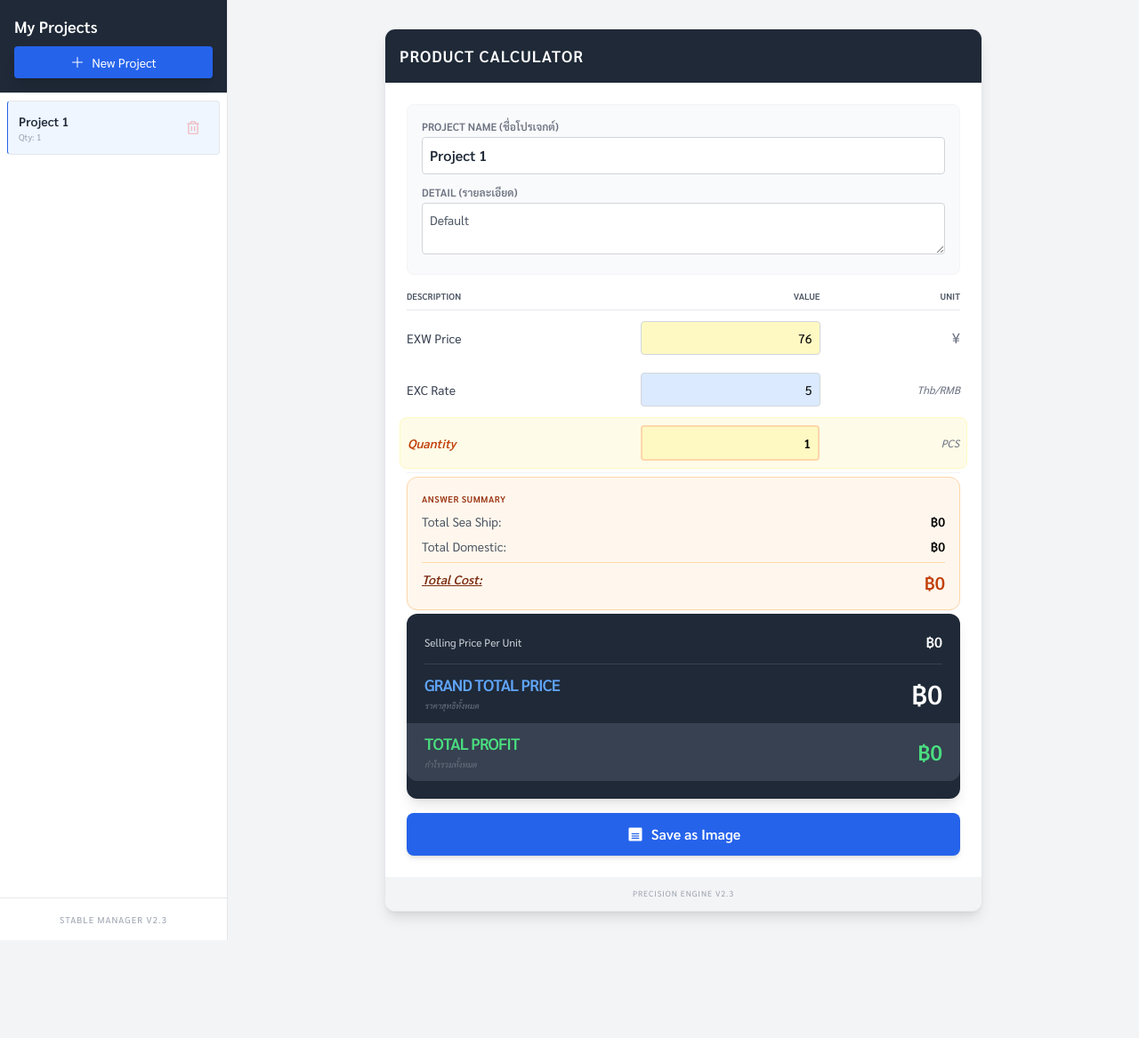
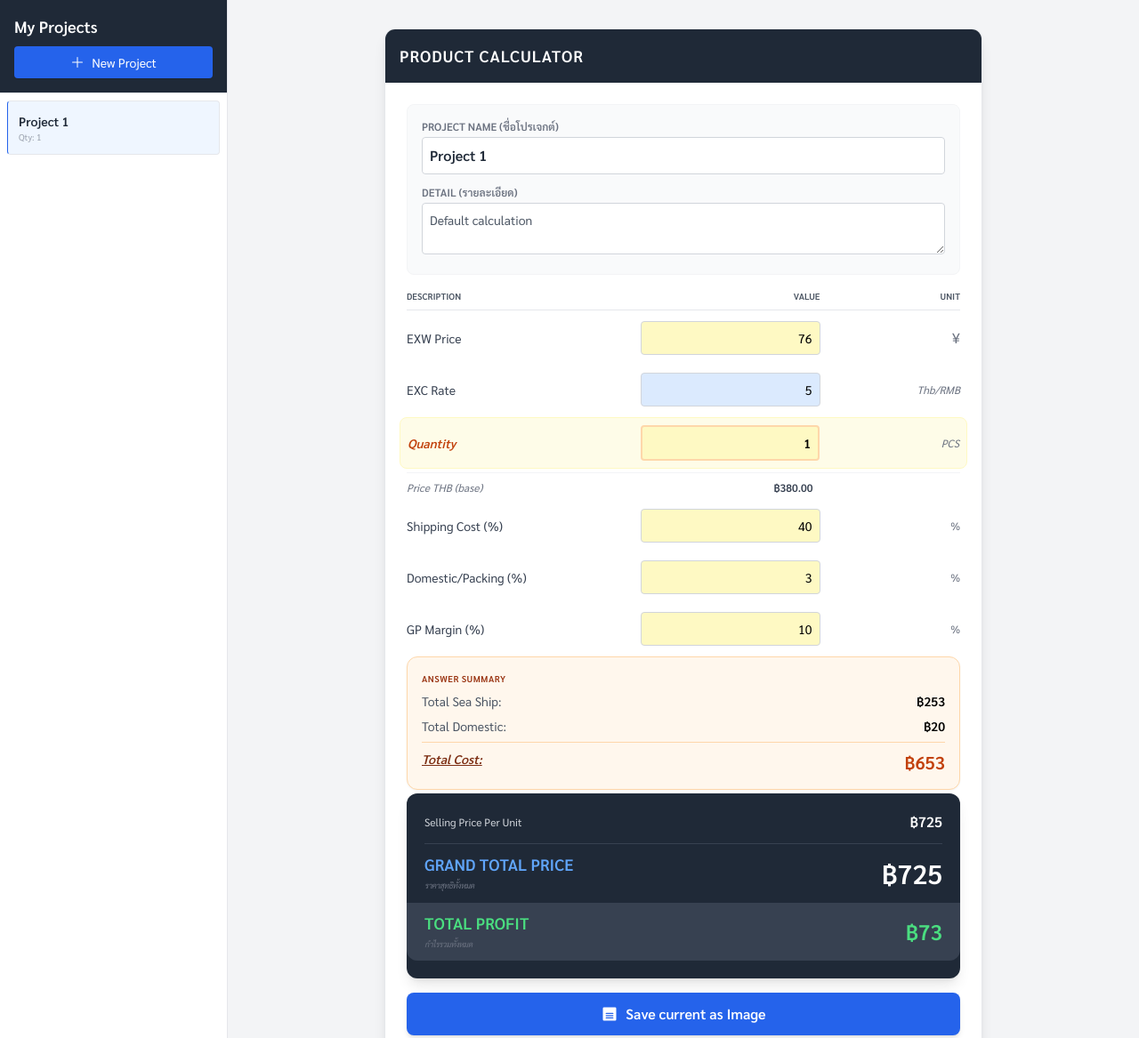
Before and after one commit to HubNart121/CalCostProductImport, a plain HTML site: page index.html in a window 1280 px wide. Shown: the top 1167 px of the page at 89% size. Before the commit the page ends 1057 px from the top, so only its background shows below. Drawn offline with nearby package versions, Linux system fonts and the light colour scheme.

Commit message:
Update index.html

```diff
--- a/index.html
+++ b/index.html
@@ -3,7 +3,7 @@
 <head>
     <meta charset="UTF-8">
     <meta name="viewport" content="width=device-width, initial-scale=1.0">
-    <title>Multi-Project Product Calculator v2.3</title>
+    <title>Multi-Project Product Calculator</title>
     <script src="https://cdn.tailwindcss.com"></script>
     <script src="https://cdnjs.cloudflare.com/ajax/libs/html2canvas/1.4.1/html2canvas.min.js"></script>
     <link href="https://fonts.googleapis.com/css2?family=Sarabun:wght@300;400;600&display=swap" rel="stylesheet">
@@ -24,14 +24,6 @@
             border-left: 4px solid #2563eb;
             background-color: #eff6ff;
         }
-        /* แก้ไขให้ปุ่มลบเห็นชัดขึ้น */
-        .delete-btn-sidebar {
-            opacity: 0.4;
-            transition: opacity 0.2s;
-        }
-        .delete-btn-sidebar:hover {
-            opacity: 1;
-        }
     </style>
 </head>
 <body class="bg-gray-100 min-h-screen">
@@ -42,16 +34,16 @@
         <div class="w-full md:w-64 bg-white border-r border-gray-200 flex flex-col no-print">
             <div class="p-4 border-b bg-gray-800">
                 <h2 class="text-white font-bold text-lg">My Projects</h2>
-                <button onclick="addNewProject()" class="mt-2 w-full bg-blue-600 hover:bg-blue-700 text-white text-sm py-2 px-3 rounded flex items-center justify-center gap-2 transition shadow-lg">
+                <button onclick="addNewProject()" class="mt-2 w-full bg-blue-600 hover:bg-blue-700 text-white text-sm py-2 px-3 rounded flex items-center justify-center gap-2 transition shadow-sm">
                     <svg xmlns="http://www.w3.org/2000/svg" width="16" height="16" fill="currentColor" viewBox="0 0 256 256"><path d="M224,128a8,8,0,0,1-8,8H136v80a8,8,0,0,1-16,0V136H40a8,8,0,0,1,0-16h80V40a8,8,0,0,1,16,0v80h80A8,8,0,0,1,224,128Z"></path></svg>
                     New Project
                 </button>
             </div>
             <div id="project-list" class="flex-1 overflow-y-auto p-2 space-y-1">
-                <!-- Projects rendered here -->
+                <!-- Projects will be rendered here -->
             </div>
-            <div class="p-4 border-t text-[10px] text-gray-400 text-center uppercase tracking-widest">
-                Stable Manager v2.3
+            <div class="p-4 border-t text-[10px] text-gray-400 text-center uppercase">
+                Project Manager v2.2
             </div>
         </div>
 
@@ -62,10 +54,8 @@
                 <!-- Main Header -->
                 <div class="bg-gray-800 p-4 flex justify-between items-center">
                     <h1 class="text-white text-lg font-semibold uppercase tracking-wider">Product Calculator</h1>
-                    <!-- Main Delete Button -->
-                    <button onclick="handleDeleteProject(currentProjectId, event)" class="bg-red-900/30 text-red-400 hover:bg-red-600 hover:text-white p-2 rounded no-export transition flex items-center gap-1 text-xs" title="Delete Project">
-                        <svg xmlns="http://www.w3.org/2000/svg" width="18" height="18" fill="currentColor" viewBox="0 0 256 256"><path d="M216,48H176V40a24,24,0,0,0-24-24H104A24,24,0,0,0,80,40v8H40a8,8,0,0,0,0,16h8V208a16,16,0,0,0,16,16H192a16,16,0,0,0,16-16V64h8a8,8,0,0,0,0-16ZM96,40a8,8,0,0,1,8-8h48a8,8,0,0,1,8,8v8H96Zm96,168H64V64H192ZM112,104v64a8,8,0,0,1-16,0V104a8,8,0,0,1,16,0Zm48,0v64a8,8,0,0,1-16,0V104a8,8,0,0,1,16,0Z"></path></svg>
-                        <span>DELETE</span>
+                    <button onclick="handleDeleteCurrent(event)" class="text-red-400 hover:text-red-300 p-2 rounded no-export transition" title="Delete Current Project">
+                        <svg xmlns="http://www.w3.org/2000/svg" width="22" height="22" fill="currentColor" viewBox="0 0 256 256"><path d="M216,48H176V40a24,24,0,0,0-24-24H104A24,24,0,0,0,80,40v8H40a8,8,0,0,0,0,16h8V208a16,16,0,0,0,16,16H192a16,16,0,0,0,16-16V64h8a8,8,0,0,0,0-16ZM96,40a8,8,0,0,1,8-8h48a8,8,0,0,1,8,8v8H96Zm96,168H64V64H192ZM112,104v64a8,8,0,0,1-16,0V104a8,8,0,0,1,16,0Zm48,0v64a8,8,0,0,1-16,0V104a8,8,0,0,1,16,0Z"></path></svg>
                     </button>
                 </div>
 
@@ -91,7 +81,6 @@
                             <div class="col-span-3 text-right">Unit</div>
                         </div>
 
-                        <!-- EXW Price -->
                         <div class="grid grid-cols-12 gap-2 items-center py-2">
                             <div class="col-span-5 text-gray-700 font-medium text-sm">EXW Price</div>
                             <div class="col-span-4">
@@ -101,7 +90,6 @@
                             <div class="col-span-3 text-right text-gray-500">¥</div>
                         </div>
 
-                        <!-- EXC Rate -->
                         <div class="grid grid-cols-12 gap-2 items-center py-2">
                             <div class="col-span-5 text-gray-700 font-medium text-sm">EXC Rate</div>
                             <div class="col-span-4">
@@ -111,7 +99,6 @@
                             <div class="col-span-3 text-right text-gray-500 text-xs italic">Thb/RMB</div>
                         </div>
 
-                        <!-- Quantity -->
                         <div class="grid grid-cols-12 gap-2 items-center py-2 bg-yellow-50 rounded-lg px-2 -mx-2 border border-yellow-100">
                             <div class="col-span-5 text-orange-700 font-bold italic text-sm">Quantity</div>
                             <div class="col-span-4">
@@ -123,7 +110,40 @@
 
                         <hr class="my-4 border-gray-100">
 
-                        <!-- Pricing Table Summary -->
+                        <div class="grid grid-cols-12 gap-2 items-center py-1 text-xs">
+                            <div class="col-span-5 text-gray-500 italic">Price THB (base)</div>
+                            <div class="col-span-4 text-right pr-2 font-semibold text-gray-700" id="product_price_thb">฿0.00</div>
+                            <div class="col-span-3"></div>
+                        </div>
+
+                        <div class="grid grid-cols-12 gap-2 items-center py-2">
+                            <div class="col-span-5 text-gray-700 text-sm">Shipping Cost (%)</div>
+                            <div class="col-span-4">
+                                <input type="number" id="ship_pct" oninput="updateProjectData('shipPct', this.value)" step="0.01"
+                                    class="w-full text-right p-2 border border-gray-300 rounded input-yellow text-sm outline-none">
+                            </div>
+                            <div class="col-span-3 text-right text-gray-500 text-xs">%</div>
+                        </div>
+
+                        <div class="grid grid-cols-12 gap-2 items-center py-2">
+                            <div class="col-span-5 text-gray-700 text-sm">Domestic/Packing (%)</div>
+                            <div class="col-span-4">
+                                <input type="number" id="domestic_pct" oninput="updateProjectData('domesticPct', this.value)" step="0.01"
+                                    class="w-full text-right p-2 border border-gray-300 rounded input-yellow text-sm outline-none">
+                            </div>
+                            <div class="col-span-3 text-right text-gray-500 text-xs">%</div>
+                        </div>
+
+                        <div class="grid grid-cols-12 gap-2 items-center py-2">
+                            <div class="col-span-5 text-gray-700 text-sm">GP Margin (%)</div>
+                            <div class="col-span-4">
+                                <input type="number" id="gp_pct" oninput="updateProjectData('gpPct', this.value)" step="0.01"
+                                    class="w-full text-right p-2 border border-gray-300 rounded input-yellow text-sm outline-none">
+                            </div>
+                            <div class="col-span-3 text-right text-gray-500 text-xs">%</div>
+                        </div>
+
+                        <!-- Answer Summary -->
                         <div class="mt-6 p-4 bg-orange-50 border border-orange-200 rounded-xl space-y-2 shadow-sm">
                             <h3 class="text-orange-800 font-bold text-[10px] uppercase tracking-wider">Answer Summary</h3>
                             <div class="flex justify-between text-sm">
@@ -140,7 +160,7 @@
                             </div>
                         </div>
 
-                        <!-- Final Display -->
+                        <!-- Results -->
                         <div class="bg-gray-800 rounded-xl p-5 mt-6 space-y-3 shadow-lg">
                             <div class="flex justify-between items-center text-gray-300 text-xs">
                                 <span>Selling Price Per Unit</span>
@@ -148,38 +168,31 @@
                             </div>
                             <div class="flex justify-between items-center border-t border-gray-700 pt-3">
                                 <div>
-                                    <span class="text-blue-400 font-bold text-lg leading-none uppercase tracking-tighter">Grand Total Price</span>
-                                    <p class="text-[9px] text-gray-500 mt-1 uppercase italic">ราคาสุทธิทั้งหมด</p>
+                                    <span class="text-blue-400 font-bold text-lg leading-none uppercase">Grand Total Price</span>
+                                    <p class="text-[9px] text-gray-500 mt-1 uppercase italic tracking-tighter">ราคาสุทธิทั้งหมด</p>
                                 </div>
                                 <div id="grand_price" class="text-3xl font-black text-white">฿0</div>
                             </div>
                             <div class="flex justify-between items-center bg-gray-700 -mx-5 px-5 py-3 mt-2 rounded-b-xl">
                                 <div>
-                                    <span class="text-green-400 font-bold text-lg leading-none uppercase tracking-tighter">Total Profit</span>
-                                    <p class="text-[9px] text-gray-500 mt-1 uppercase italic">กำไรรวมทั้งหมด</p>
+                                    <span class="text-green-400 font-bold text-lg leading-none uppercase">Total Profit</span>
+                                    <p class="text-[9px] text-gray-500 mt-1 uppercase italic tracking-tighter">กำไรรวมทั้งหมด</p>
                                 </div>
                                 <div id="grand_profit" class="text-2xl font-bold text-green-400">฿0</div>
                             </div>
                         </div>
                     </div>
 
-                    <div id="action-buttons" class="mt-6 flex gap-2">
-                        <button onclick="saveAsImage()" class="flex-1 bg-blue-600 hover:bg-blue-700 text-white font-bold py-3 px-4 rounded-lg flex items-center justify-center gap-2 transition duration-200 shadow-md">
+                    <div id="action-buttons" class="mt-6">
+                        <button onclick="saveAsImage()" class="w-full bg-blue-600 hover:bg-blue-700 text-white font-bold py-3 px-4 rounded-lg flex items-center justify-center gap-2 transition duration-200 shadow-md">
                             <svg xmlns="http://www.w3.org/2000/svg" width="20" height="20" fill="currentColor" viewBox="0 0 256 256"><path d="M208,32H48A16,16,0,0,0,32,48V208a16,16,0,0,0,16,16H208a16,16,0,0,0,16-16V48A16,16,0,0,0,208,32ZM176,192H80a8,8,0,0,1,0-16h96a8,8,0,0,1,0,16Zm0-32H80a8,8,0,0,1,0-16h96a8,8,0,0,1,0,16Zm0-32H80a8,8,0,0,1,0-16h96a8,8,0,0,1,0,16Z"></path></svg>
-                            Save as Image
+                            Save current as Image
                         </button>
                     </div>
                 </div>
 
-                <!-- Footer hidden configs -->
-                <div class="hidden">
-                    <input type="number" id="ship_pct" oninput="updateProjectData('shipPct', this.value)">
-                    <input type="number" id="domestic_pct" oninput="updateProjectData('domesticPct', this.value)">
-                    <input type="number" id="gp_pct" oninput="updateProjectData('gpPct', this.value)">
-                </div>
-
                 <div class="bg-gray-100 p-3 text-center text-[9px] text-gray-400 uppercase tracking-widest">
-                    Precision Engine v2.3
+                    Precision Calculation Engine
                 </div>
             </div>
         </div>
@@ -188,11 +201,21 @@
     <script>
         // --- State ---
         let projects = [
-            { id: Date.now(), name: "Project 1", detail: "Default", exw: 76, rate: 5, qty: 1, shipPct: 40, domesticPct: 3, gpPct: 10 }
+            {
+                id: Date.now(),
+                name: "Project 1",
+                detail: "Default calculation",
+                exw: 76.00,
+                rate: 5.00,
+                qty: 1,
+                shipPct: 40.00,
+                domesticPct: 3.00,
+                gpPct: 10.00
+            }
         ];
         let currentProjectId = projects[0].id;
 
-        // --- Render UI ---
+        // --- View Logic ---
         function renderProjectList() {
             const list = document.getElementById('project-list');
             list.innerHTML = '';
@@ -200,15 +223,15 @@
             projects.forEach(p => {
                 const div = document.createElement('div');
                 div.className = `p-3 rounded cursor-pointer transition flex justify-between items-center group border ${p.id === currentProjectId ? 'active-project' : 'border-transparent hover:bg-gray-50'}`;
-                div.onclick = (e) => switchProject(p.id);
+                div.onclick = () => switchProject(p.id);
 
                 div.innerHTML = `
                     <div class="truncate pr-2">
                         <div class="text-sm font-bold text-gray-800 truncate">${p.name || 'Untitled'}</div>
                         <div class="text-[10px] text-gray-400">Qty: ${p.qty}</div>
                     </div>
-                    <button onclick="handleDeleteProject(${p.id}, event)" class="delete-btn-sidebar p-2 text-red-500 hover:text-red-700 hover:bg-red-50 rounded-full transition-all" title="Delete Project">
-                        <svg xmlns="http://www.w3.org/2000/svg" width="18" height="18" fill="currentColor" viewBox="0 0 256 256"><path d="M216,48H176V40a24,24,0,0,0-24-24H104A24,24,0,0,0,80,40v8H40a8,8,0,0,0,0,16h8V208a16,16,0,0,0,16,16H192a16,16,0,0,0,16-16V64h8a8,8,0,0,0,0-16ZM96,40a8,8,0,0,1,8-8h48a8,8,0,0,1,8,8v8H96Zm96,168H64V64H192ZM112,104v64a8,8,0,0,1-16,0V104a8,8,0,0,1,16,0Zm48,0v64a8,8,0,0,1-16,0V104a8,8,0,0,1,16,0Z"></path></svg>
+                    <button onclick="handleDeleteProject(${p.id}, event)" class="opacity-0 group-hover:opacity-100 p-1.5 text-red-400 hover:text-red-600 hover:bg-red-50 rounded transition" title="Delete Project">
+                        <svg xmlns="http://www.w3.org/2000/svg" width="16" height="16" fill="currentColor" viewBox="0 0 256 256"><path d="M216,48H176V40a24,24,0,0,0-24-24H104A24,24,0,0,0,80,40v8H40a8,8,0,0,0,0,16h8V208a16,16,0,0,0,16,16H192a16,16,0,0,0,16-16V64h8a8,8,0,0,0,0-16ZM96,40a8,8,0,0,1,8-8h48a8,8,0,0,1,8,8v8H96Zm96,168H64V64H192ZM112,104v64a8,8,0,0,1-16,0V104a8,8,0,0,1,16,0Zm48,0v64a8,8,0,0,1-16,0V104a8,8,0,0,1,16,0Z"></path></svg>
                     </button>
                 `;
                 list.appendChild(div);
@@ -226,12 +249,17 @@
             projects.push({
                 id: newId,
                 name: `Project ${projects.length + 1}`,
-                detail: "", exw: 0, rate: 5, qty: 1, shipPct: 0, domesticPct: 0, gpPct: 0
+                detail: "",
+                exw: 0,
+                rate: 5,
+                qty: 1,
+                shipPct: 0,
+                domesticPct: 0,
+                gpPct: 0
             });
             switchProject(newId);
         }
 
-        // Improved Delete Logic
         function handleDeleteProject(id, event) {
             if (event) {
                 event.stopPropagation();
@@ -243,7 +271,7 @@
                 return;
             }
 
-            if (window.confirm("คุณแน่ใจหรือไม่ว่าต้องการลบโปรเจกต์นี้?")) {
+            if (confirm("ยืนยันการลบโปรเจกต์นี้?")) {
                 const isDeletingActive = (currentProjectId === id);
                 projects = projects.filter(p => p.id !== id);
 
@@ -256,6 +284,10 @@
             }
         }
 
+        function handleDeleteCurrent(event) {
+            handleDeleteProject(currentProjectId, event);
+        }
+
         function loadCurrentProjectData() {
             const p = projects.find(proj => proj.id === currentProjectId);
             if (!p) return;
@@ -265,11 +297,9 @@
             document.getElementById('exw_price').value = p.exw || "";
             document.getElementById('exc_rate').value = p.rate || "";
             document.getElementById('quantity').value = p.qty || "";
-
-            // Sync values to hidden or updated fields if visible
-            if (document.getElementById('ship_pct')) document.getElementById('ship_pct').value = p.shipPct;
-            if (document.getElementById('domestic_pct')) document.getElementById('domestic_pct').value = p.domesticPct;
-            if (document.getElementById('gp_pct')) document.getElementById('gp_pct').value = p.gpPct;
+            document.getElementById('ship_pct').value = p.shipPct || "";
+            document.getElementById('domestic_pct').value = p.domesticPct || "";
+            document.getElementById('gp_pct').value = p.gpPct || "";
 
             calculate();
         }
@@ -310,15 +340,14 @@
             const unitSellingPrice = gpFact < 1 ? unitTotalCost / (1 - gpFact) : 0;
             const unitProfit = unitSellingPrice - unitTotalCost;
 
-            if (document.getElementById('product_price_thb')) {
             document.getElementById('product_price_thb').innerText = format(basePrice, '฿', 2);
             document.getElementById('sum_ship').innerText = format(Math.round(shipDiff) * p.qty);
             document.getElementById('sum_domestic').innerText = format(Math.round(domDiff) * p.qty);
             document.getElementById('sum_total_cost').innerText = format(Math.round(unitTotalCost) * p.qty);
+
             document.getElementById('unit_final').innerText = format(Math.round(unitSellingPrice));
             document.getElementById('grand_price').innerText = format(Math.round(unitSellingPrice) * p.qty);
             document.getElementById('grand_profit').innerText = format(Math.round(unitProfit) * p.qty);
-            }
         }
 
         async function saveAsImage() {
@@ -326,15 +355,35 @@
             const btns = document.getElementById('action-buttons');
             const pName = document.getElementById('product_name').value || 'Calculation';
 
+            document.querySelectorAll('input, textarea').forEach(el => {
+                if (el.type !== 'checkbox' && el.type !== 'radio') {
+                    el.setAttribute('value', el.value);
+                }
+            });
+
             btns.classList.add('no-export');
+
             try {
-                const canvas = await html2canvas(card, { scale: 2, backgroundColor: "#ffffff" });
+                const canvas = await html2canvas(card, {
+                    scale: 2,
+                    backgroundColor: "#ffffff",
+                    logging: false,
+                    onclone: (clonedDoc) => {
+                        const cloneName = clonedDoc.getElementById('product_name');
+                        const cloneDetail = clonedDoc.getElementById('product_detail');
+                        if (cloneName) cloneName.value = document.getElementById('product_name').value;
+                        if (cloneDetail) cloneDetail.value = document.getElementById('product_detail').value;
+                    }
+                });
                 const link = document.createElement('a');
                 link.download = `${pName}.png`;
                 link.href = canvas.toDataURL('image/png');
                 link.click();
-            } catch (err) { alert('Export failed'); }
+            } catch (err) {
+                alert('Export failed: ' + err.message);
+            } finally {
                 btns.classList.remove('no-export');
+            }
         }
 
         window.onload = () => {
```
Lines whose indentation alone changed are shown as unchanged.
